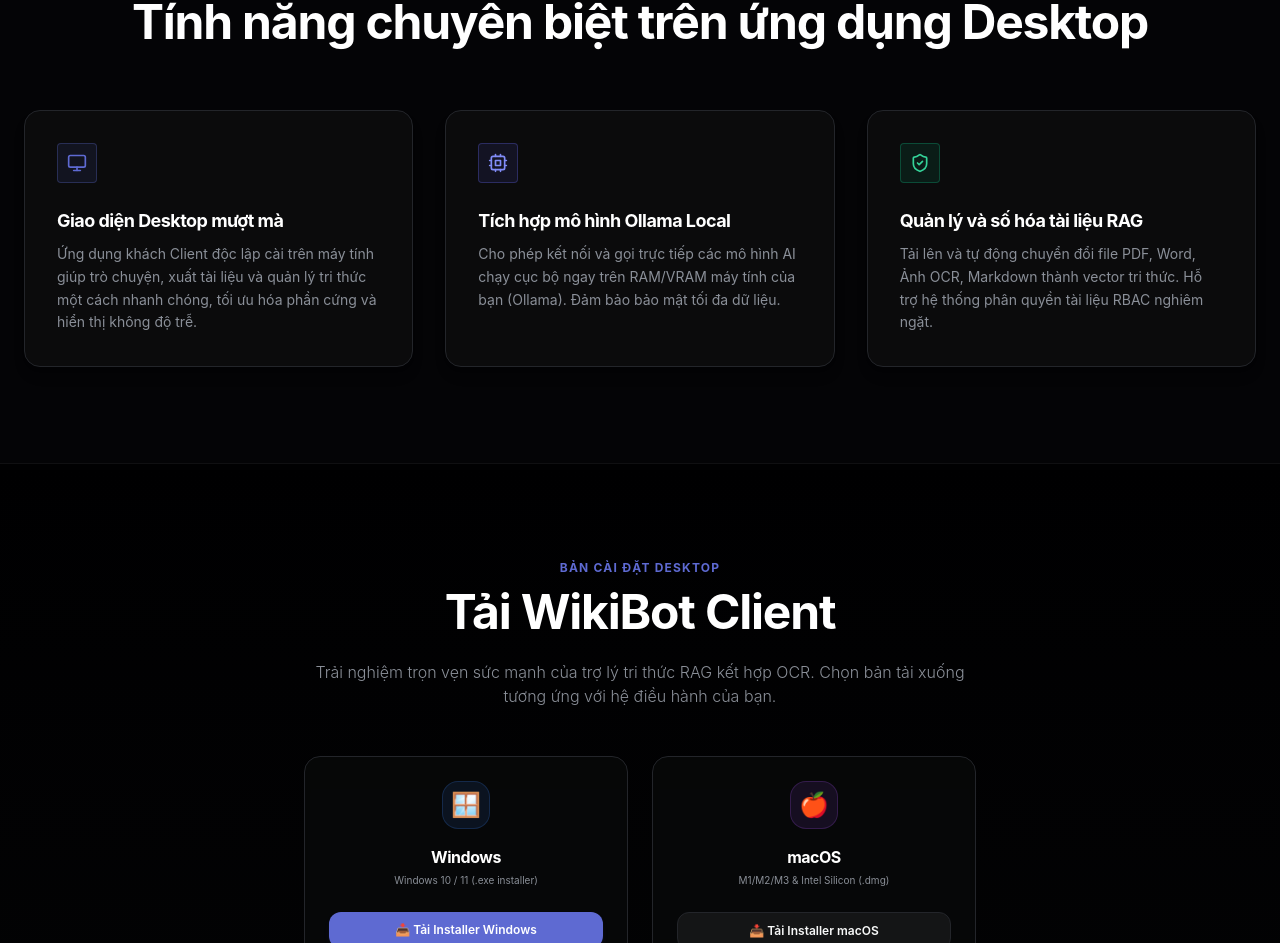
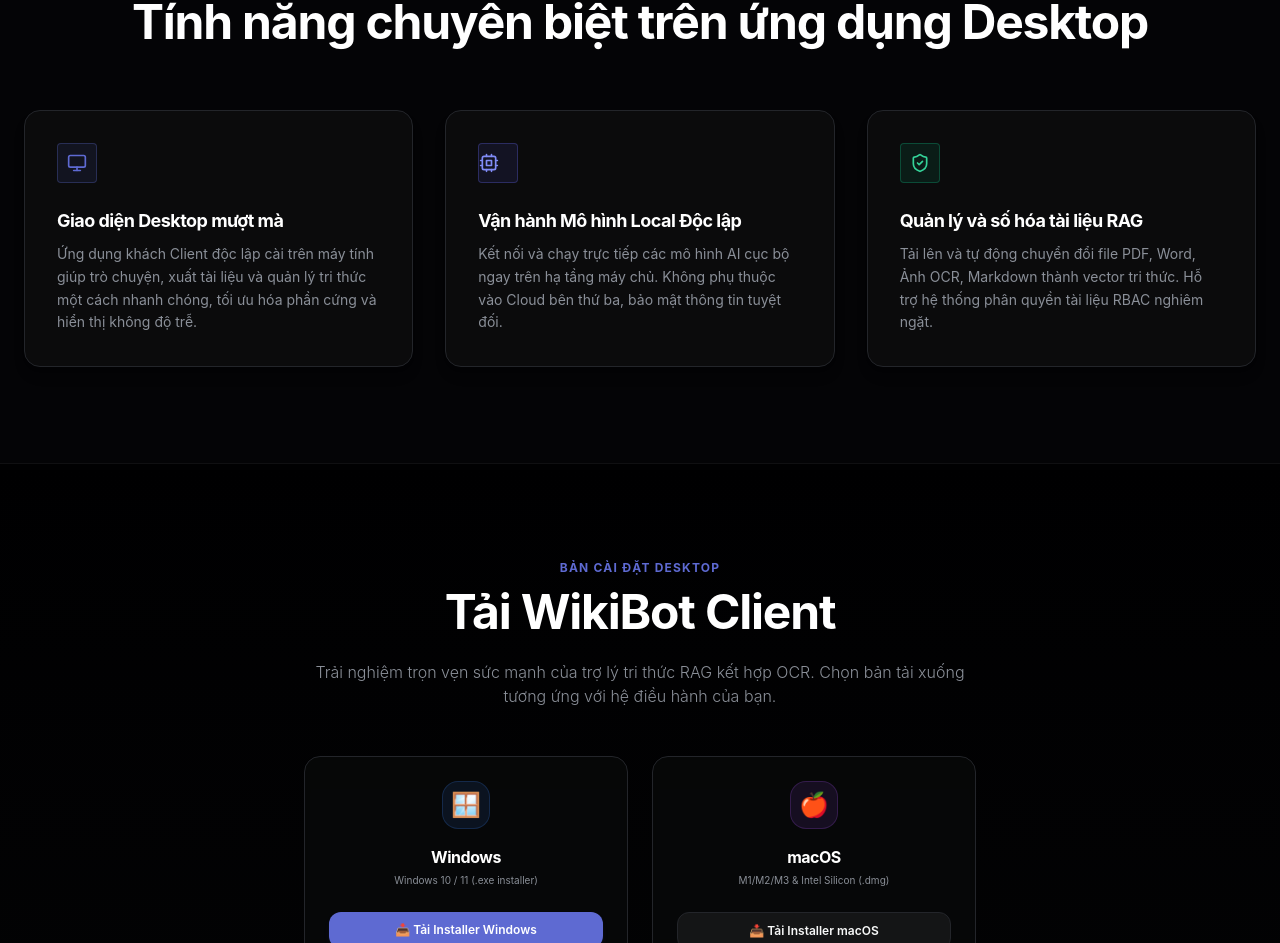
Before and after one commit to namngth04/WikiBot, a Next.js app in the folder frontend/: page /landing in a window 1280 px wide. Shown: the part 1476-2419 px from the top of the page. Built offline with nearby package versions, Linux system fonts and the light colour scheme; no server answers.

Commit message:
feat(landing): update local AI model description to emphasize on-premise security

```diff
--- a/frontend/app/landing/page.tsx
+++ b/frontend/app/landing/page.tsx
@@ -241,10 +241,10 @@
 
             {/* Feature 2 */}
             <div className="p-8 rounded-xl border border-[#23252a] bg-[#0f1011]/60 hover:bg-[#0f1011] transition-all hover:-translate-y-1 shadow-lg hover:shadow-2xl hover:shadow-[#5e6ad2]/5">
-              <div className="w-10 h-10 rounded bg-indigo-500/10 border border-indigo-500/30 flex items-center justify-center text-lg mb-6"><Cpu size={20} className="text-indigo-400" /></div>
-              <h3 className="text-lg font-bold text-white mb-2">Tích hợp mô hình Ollama Local</h3>
+              <div className="w-10 h-10 rounded bg-indigo-500/10 border border-indigo-500/30 flex items-center center text-lg mb-6"><Cpu size={20} className="text-indigo-400" /></div>
+              <h3 className="text-lg font-bold text-white mb-2">Vận hành Mô hình Local Độc lập</h3>
               <p className="text-sm text-[#8a8f98] leading-relaxed">
-                Cho phép kết nối và gọi trực tiếp các mô hình AI chạy cục bộ ngay trên RAM/VRAM máy tính của bạn (Ollama). Đảm bảo bảo mật tối đa dữ liệu.
+                Kết nối và chạy trực tiếp các mô hình AI cục bộ ngay trên hạ tầng máy chủ. Không phụ thuộc vào Cloud bên thứ ba, bảo mật thông tin tuyệt đối.
               </p>
             </div>
 
```
